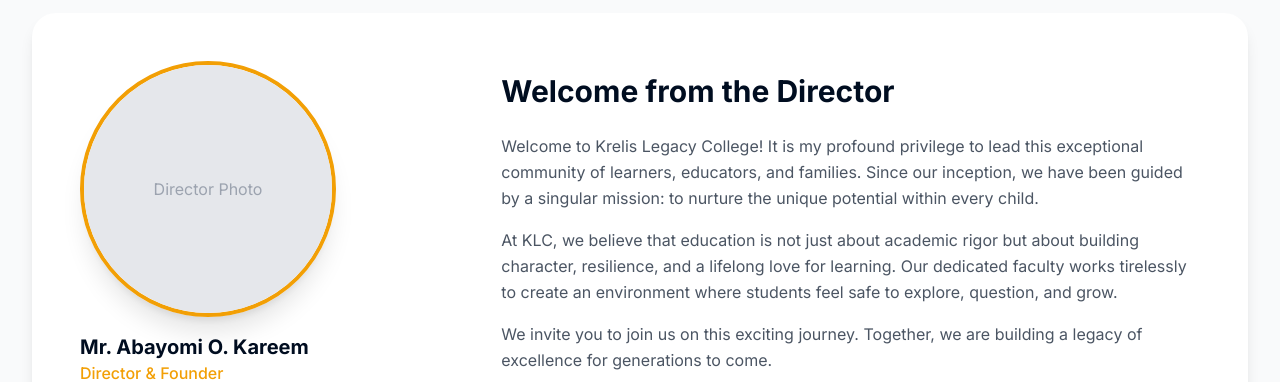
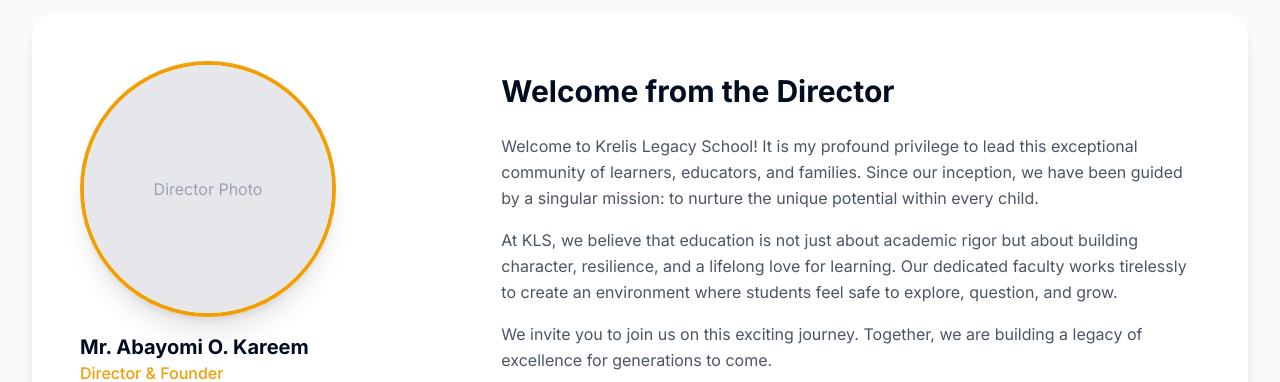
Before and after one commit to Su-projector/Krelis-Legacy-School, a Next.js app: page /about in a window 1280 px wide. Shown: the part 1560-1942 px from the top of the page. Built offline with nearby package versions, Linux system fonts and the light colour scheme.

Commit message:
Update page.tsx

```diff
--- a/app/about/page.tsx
+++ b/app/about/page.tsx
@@ -110,10 +110,10 @@ export default function AboutPage() {
                             <h2 className="text-3xl font-bold text-navy-900 mb-6">Welcome from the Director</h2>
                             <div className="text-gray-600 space-y-4 leading-relaxed">
                                 <p>
-                                    Welcome to Krelis Legacy College! It is my profound privilege to lead this exceptional community of learners, educators, and families. Since our inception, we have been guided by a singular mission: to nurture the unique potential within every child.
+                                    Welcome to Krelis Legacy School! It is my profound privilege to lead this exceptional community of learners, educators, and families. Since our inception, we have been guided by a singular mission: to nurture the unique potential within every child.
                                 </p>
                                 <p>
-                                    At KLC, we believe that education is not just about academic rigor but about building character, resilience, and a lifelong love for learning. Our dedicated faculty works tirelessly to create an environment where students feel safe to explore, question, and grow.
+                                    At KLS, we believe that education is not just about academic rigor but about building character, resilience, and a lifelong love for learning. Our dedicated faculty works tirelessly to create an environment where students feel safe to explore, question, and grow.
                                 </p>
                                 <p>
                                     We invite you to join us on this exciting journey. Together, we are building a legacy of excellence for generations to come.
```
